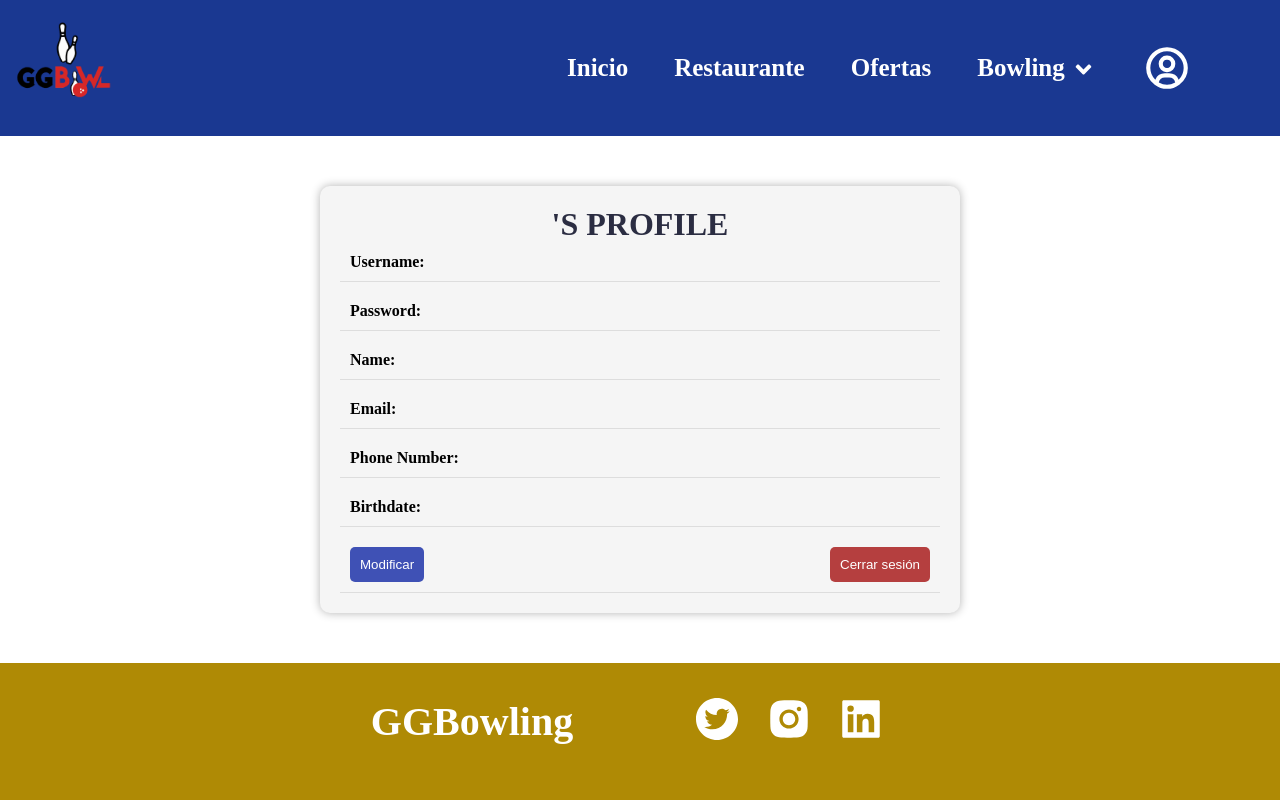
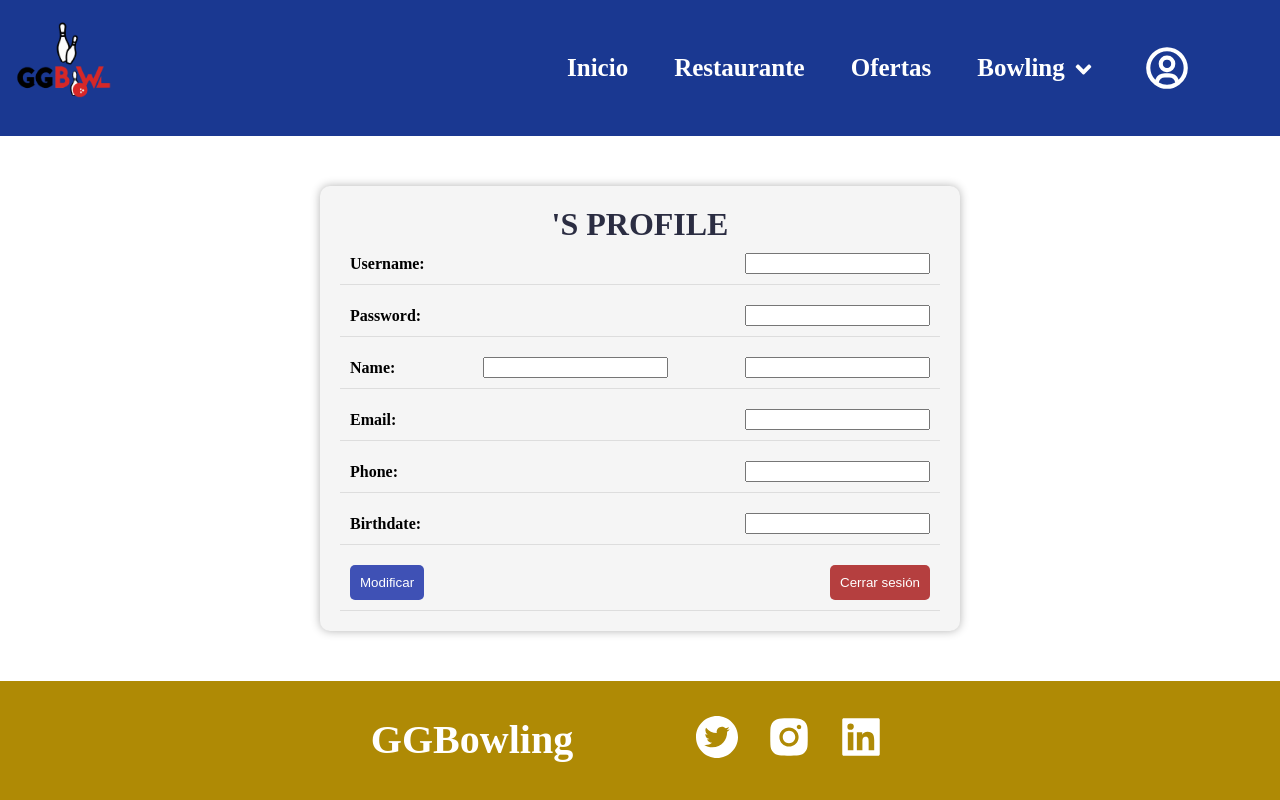
Before and after one commit to ivangarciagarcia/GGBowling, a React (Create React App) app in the folder ggbowling-front/: page /profile in a window 1280 px wide. Shown: the top 800 px of the page. Built offline with nearby package versions, Linux system fonts and the light colour scheme.

Commit message:
UserModify done #TODO
if u want see the changes in ur profile, u need to logout and login.

```diff
--- a/ggbowling-front/src/components/user/User.tsx
+++ b/ggbowling-front/src/components/user/User.tsx
@@ -1,8 +1,10 @@
-import React from 'react';
+import React, {useState} from 'react';
 import { LOGOUT_REQUEST, LOGOUT_RESPONSE } from '../../modules/login/actions';
 import { useDispatch } from 'react-redux';
 import './user.scss';
 import { useNavigate } from 'react-router-dom';
+import { useSelector } from 'react-redux';
+import { SERVER_BASE_URL } from 'src/config/Config';
 
 export interface UserProps {
   username: string;
@@ -14,7 +16,17 @@ export interface UserProps {
   fechaNacimiento: string;
 }
 
+interface LoginState {
+  loading: boolean;
+  userInfo: any;
+  error: string | null;
+}
+
 export const User = (props: UserProps) => {
+
+  const { userInfo } = useSelector(
+    (state: { login: LoginState }) => state.login
+  );
   const {
     username,
     password,
@@ -25,6 +37,16 @@ export const User = (props: UserProps) => {
     fechaNacimiento,
   } = props;
 
+  const [newUserData, setNewUserData] = useState({
+    username,
+    password,
+    nombre,
+    primerApellido,
+    email,
+    telefono,
+    fechaNacimiento,
+  });
+
   const dispatch = useDispatch();
   const navigate = useNavigate();
 
@@ -33,11 +55,44 @@ export const User = (props: UserProps) => {
     dispatch({ type: LOGOUT_RESPONSE, error: null });
     navigate('/');
   };
+
+  const handleInputChange = (event: React.ChangeEvent<HTMLInputElement>) => {
+    setNewUserData({
+      ...newUserData,
+      [event.target.name]: event.target.value,
+    });
+  };
+
+  const updateUser = () => {
+    const url = SERVER_BASE_URL + `/usuario/update/${userInfo.usuarioId}`;
+
+    fetch(url, {
+      method: 'PATCH',
+      headers: {
+        'Content-Type': 'application/json',
+      },
+      body: JSON.stringify(newUserData),
+    })
+      .then(response => response.json())
+      .then(data => {
+        console.log('Usuario actualizado:', data);
+        // Aquí puedes actualizar el estado del componente con los datos del usuario actualizado
+      })
+      .catch(error => {
+        console.error('Error al actualizar el usuario:', error);
+      });
+  };
+
   const handleModify = () => {
-    // Implementación de la función handleModify
-    // Esta función podría abrir un formulario para que el usuario pueda modificar sus datos
-    // También podría llamar a una API para guardar los cambios en el servidor
+
     console.log('Modificar perfil');
+
+    setNewUserData({
+      ...newUserData,
+    });
+
+    updateUser();
+    alert('Usuario actualizado correctamente');
   };
 
   return (
@@ -47,30 +102,29 @@ export const User = (props: UserProps) => {
       </div>
       <div className="user-info">
         <div className="user-info-row">
-          <span className="user-info-label">Username:</span>
-          <span>{username}</span>
+          <label className="user-info-label">Username:</label>
+          <input type="text" name="username" value={newUserData.username} onChange={handleInputChange} />
         </div>
         <div className="user-info-row">
-          <span className="user-info-label">Password:</span>
-          <span>{password}</span>
+          <label className="user-info-label">Password:</label>
+          <input type="password" name="password" value={newUserData.password} onChange={handleInputChange} />
         </div>
         <div className="user-info-row">
-          <span className="user-info-label">Name:</span>
-          <span>
-            {nombre} {primerApellido}
-          </span>
+          <label className="user-info-label">Name:</label>
+          <input type="text" name="nombre" value={newUserData.nombre} onChange={handleInputChange} />
+          <input type="text" name="primerApellido" value={newUserData.primerApellido} onChange={handleInputChange} />
         </div>
         <div className="user-info-row">
-          <span className="user-info-label">Email:</span>
-          <span>{email}</span>
+          <label className="user-info-label">Email:</label>
+          <input type="email" name="email" value={newUserData.email} onChange={handleInputChange} />
         </div>
         <div className="user-info-row">
-          <span className="user-info-label">Phone Number:</span>
-          <span>{telefono}</span>
+          <label className="user-info-label">Phone:</label>
+          <input type="number" name="telefono" value={newUserData.telefono} onChange={handleInputChange} />
         </div>
         <div className="user-info-row">
-          <span className="user-info-label">Birthdate:</span>
-          <span>{fechaNacimiento}</span>
+          <label className="user-info-label">Birthdate:</label>
+          <input type="text" name="fechaNacimiento" value={newUserData.fechaNacimiento} onChange={handleInputChange} />
         </div>
         <div className="user-info-row">
           <button className="user-btn-modify" onClick={handleModify}>
```
